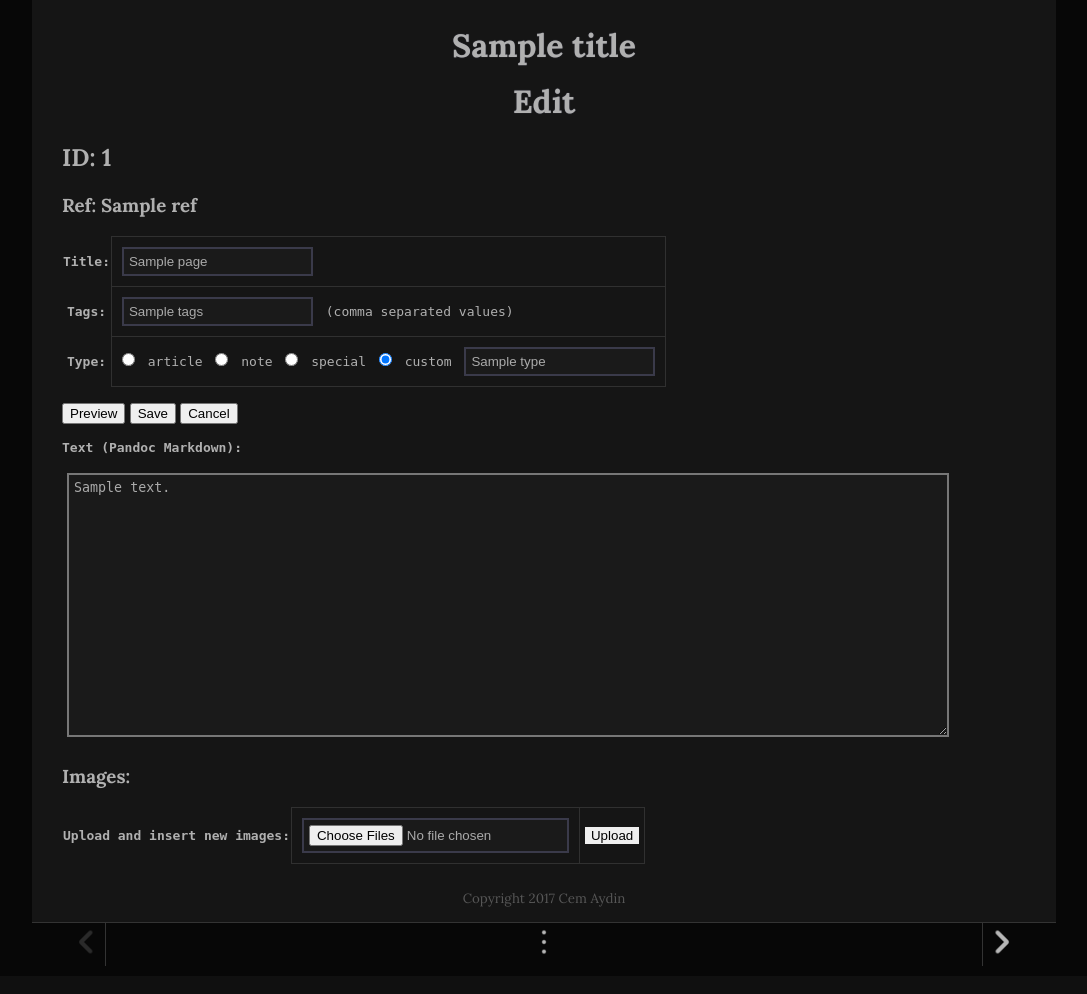
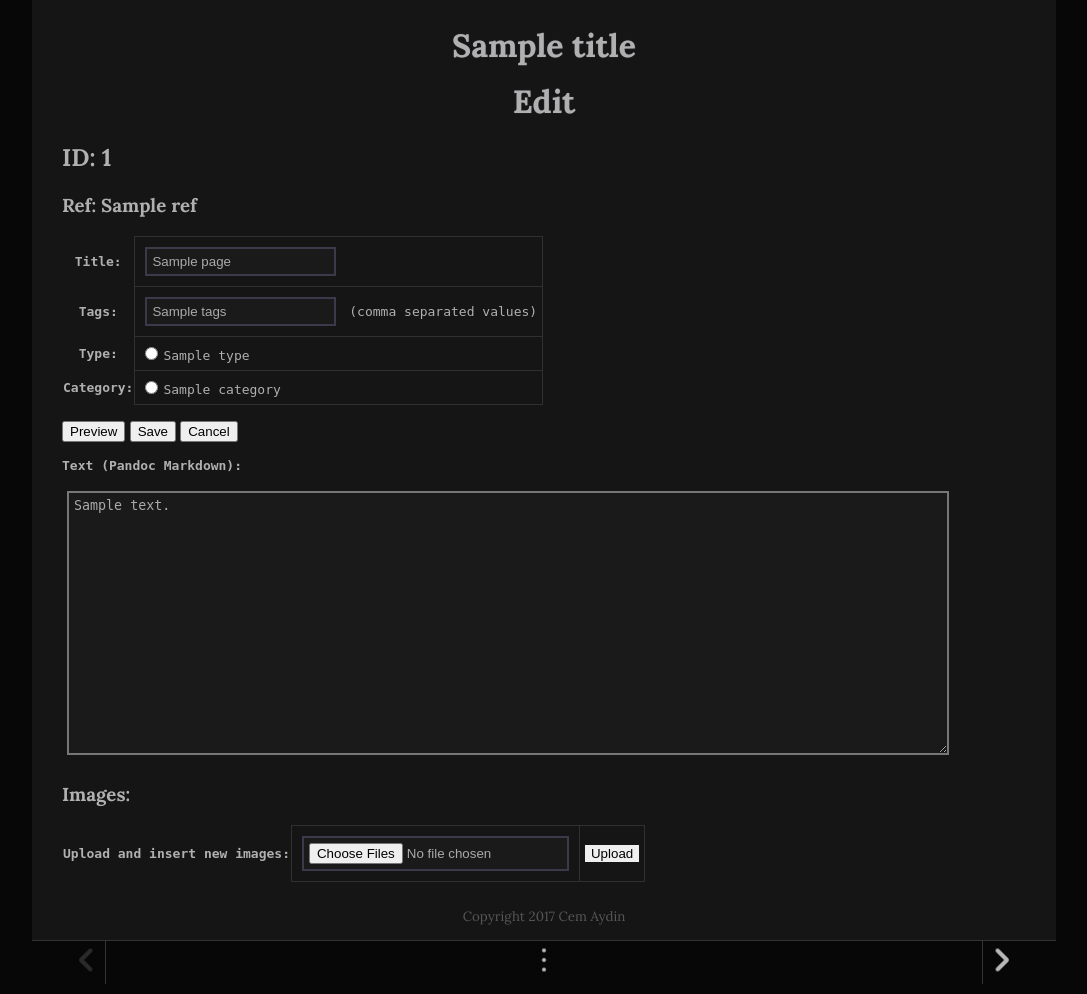
Before and after one commit to rebootl/website-rubric, a Python web app: template rubric_dyn/templates/interface/edit.html in a window 1280 px wide. Shown: the part 49-1043 px from the top of the page, without its empty margins (96-1183 px from the left). Before the commit the page ends 1015 px from the top, so only its background shows below. Run offline with Jinja, Linux system fonts and the light colour scheme; the template is opened without the code that fills it: most values are stand-ins (such as "Sample title", 1, 10 or a date in 2020); some web fonts are replaced.

Commit message:
interface edit page rework

```diff
--- a/rubric_dyn/db_read.py
+++ b/rubric_dyn/db_read.py
@@ -42,7 +42,7 @@ def get_entries_info():
                             entries.date_norm, entries.time_norm,
                             entries.ref, entries.pub, categories.ref AS cat_ref
                           FROM entries
-                          INNER JOIN categories ON entries.cat_id = categories.id
+                          LEFT JOIN categories ON entries.cat_id = categories.id
                           ORDER BY date_norm DESC, time_norm DESC''')
     return cur.fetchall()
 
@@ -111,7 +111,7 @@ def get_entry_by_id(id):
     g.db.row_factory = sqlite3.Row
     cur = g.db.execute('''SELECT entries.*,  categories.ref AS cat_ref
                           FROM entries
-                          INNER JOIN categories ON entries.cat_id = categories.id
+                          LEFT JOIN categories ON entries.cat_id = categories.id
                           WHERE entries.id = ?''', (id,))
     row = cur.fetchone()
     if row == None:
--- a/rubric_dyn/templates/interface/edit.html
+++ b/rubric_dyn/templates/interface/edit.html
@@ -56,19 +56,23 @@
     <tr>
       <th>Type:</th>
       <td>
-        <input type="radio" form="edit-page" name="type" value="article" {% if page.type == 'article' %}checked{% endif %}>
-          article
-        </input>
-        <input type="radio" form="edit-page" name="type" value="note" {% if page.type == 'note' %}checked{% endif %}>
-          note
-        </input>
-        <input type="radio" form="edit-page" name="type" value="special" {% if page.type == 'special' %}checked{% endif %}>
-          special
-        </input>
-        <input type="radio" form="edit-page" name="type" value="custom" {% if page.type != 'article' and page.type != 'note' and page.type != 'special' %}checked{% endif %}>
-          custom
-        <input type="text" form="edit-page" name="custom_type" value="{% if page.type != 'article' and page.type != 'note' and page.type != 'special' %}{{ page.type }}{% endif %}" />
-        </input>
+        {% for type in types %}
+          <input type="radio" form="edit-page" name="type"
+                 value="{{ type }}"
+                 {% if page.type == type %}checked{% endif %}>{{ type }}
+          </input>
+        {% endfor %}
+      </td>
+    </tr>
+    <tr>
+      <th>Category:</th>
+      <td>
+        {% for cat in categories %}
+          <input type="radio" form="" name="cat_id"
+                 value="{{ cat.id }}"
+                 {% if cat.ref == "misc-" %}checked{% endif %}>{{ cat.title }}
+          </input>
+        {% endfor %}
       </td>
     </tr>
   </table>
--- a/rubric_dyn/views/interface.py
+++ b/rubric_dyn/views/interface.py
@@ -91,6 +91,8 @@ edit button / new page'''
                                 preview = False,
                                 id = id,
                                 page = row,
+                                types = current_app.config['ENTRY_TYPES'],
+                                categories = get_cat_items(),
                                 images = get_images_from_md(row['body_md']))
 
 @interface.route('/edit', methods=['POST'])
```
